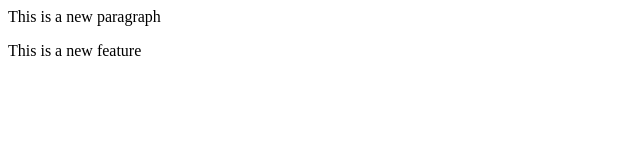
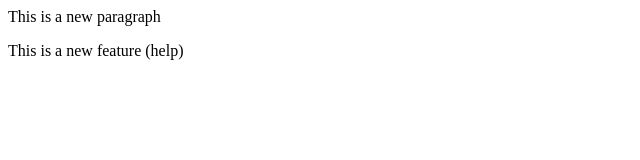
Before and after one commit to dealdost4-pixel/localrepo2, a plain HTML site: page index.html in a window 1280 px wide. Shown: the full height of the page, 0-640 px from the left. Drawn offline with Linux system fonts and the light colour scheme.

Commit message:
Help feature added

```diff
--- a/index.html
+++ b/index.html
@@ -1,2 +1,2 @@
 <p>This is a new paragraph</p>
-<p>This is a new feature</p>
+<p>This is a new feature (help)</p>
```
